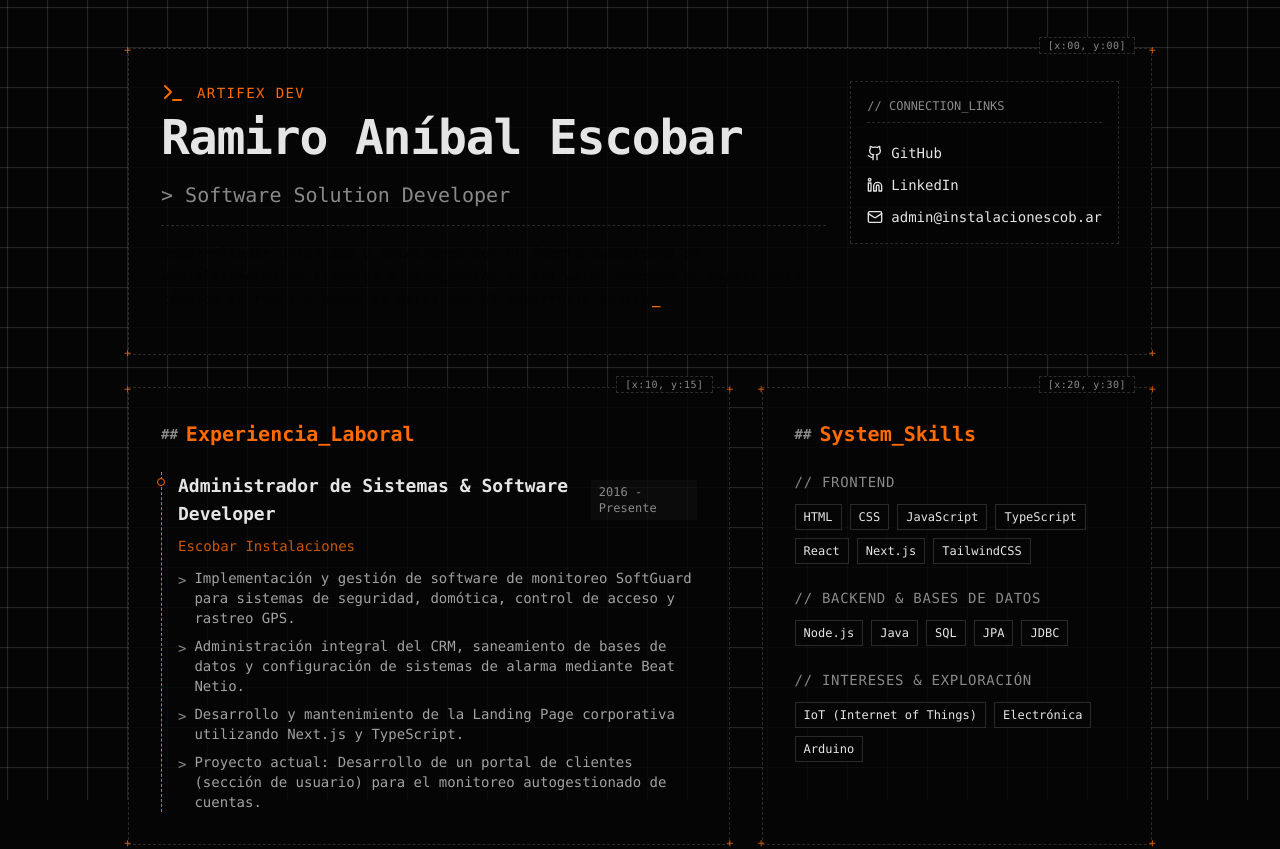
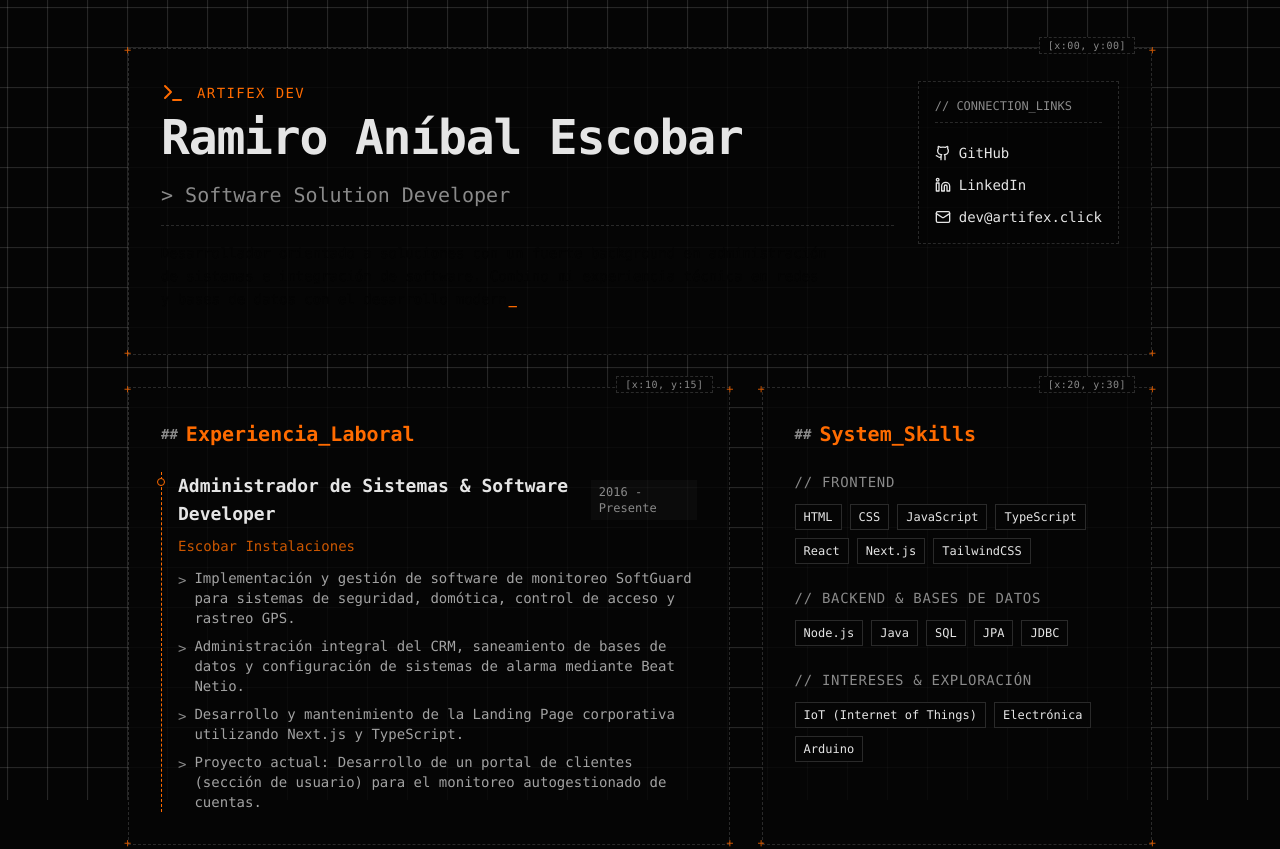
Before and after one commit to artifex94/artifex94.github.io, a React (Vite) app: page / in a window 1280 px wide. Shown: the top 849 px of the page. Built offline with nearby package versions, Linux system fonts and the light colour scheme.

Commit message:
actualización del mail en el archivo data

```diff
--- a/src/data/data.ts
+++ b/src/data/data.ts
@@ -48,7 +48,7 @@ export const data: PortfolioData = {
     aka: "Artifex Dev",
     title: "Software Solution Developer",
     emails: {
-      professional: "admin@instalacionescob.ar",
+      professional: "dev@artifex.click",
       personal: "ramiroesc18@gmail.com",
     },
     social: {
```
